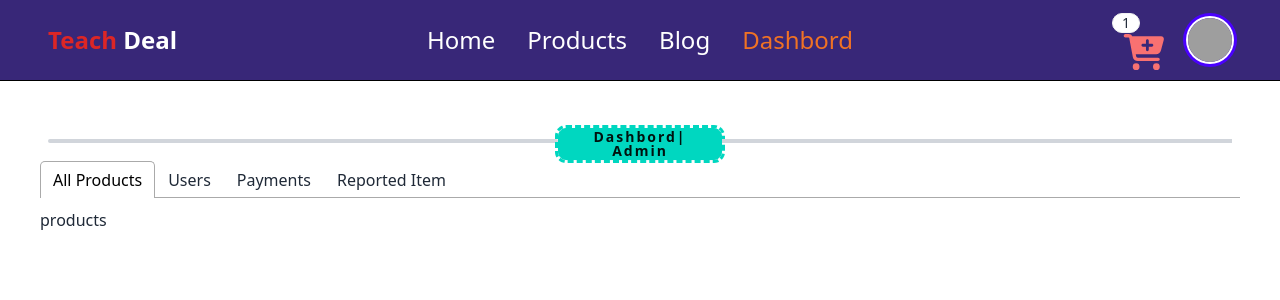
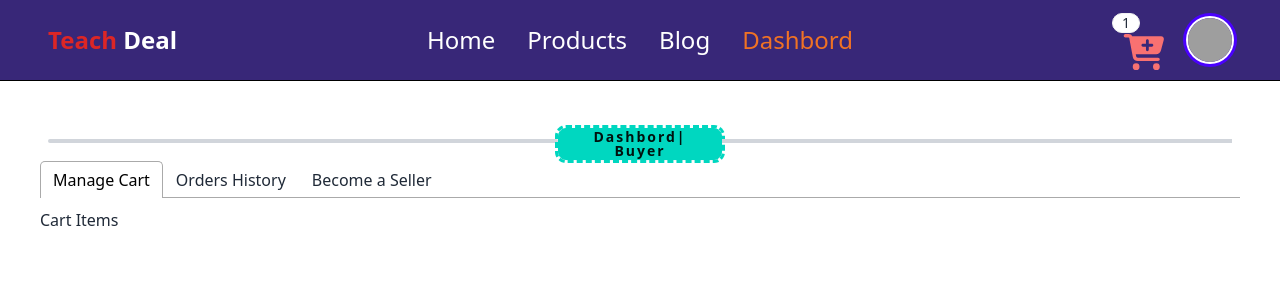
Before and after one commit to raihanuldev/Tech-Deal, a Next.js app: page /dashbord in a window 1280 px wide. Shown: the top 300 px of the page. Built offline with nearby package versions, Linux system fonts and the light colour scheme; grey boxes are pictures that could not be loaded.

Commit message:
buyer Dashbord

```diff
--- a/src/components/dashbord/BuyerDashbord.tsx
+++ b/src/components/dashbord/BuyerDashbord.tsx
@@ -1,4 +1,6 @@
 import React from "react";
+import { Tab, TabList, TabPanel, Tabs } from "react-tabs";
+import "react-tabs/style/react-tabs.css";
 
 const BuyerDashbord = () => {
   return (
@@ -12,7 +14,25 @@ const BuyerDashbord = () => {
         </label>
         <hr className="hr-tag border-gray-300 border-2 w-full" />
       </div>
-      <h1>this is Buyer Dashbord</h1>
+      <div className="mx-10">
+        <Tabs>
+          <TabList>
+            <Tab>Manage Cart</Tab>
+            <Tab>Orders History</Tab>
+            <Tab>Become a Seller</Tab>
+          </TabList>
+
+          <TabPanel>
+            <h2>Cart Items</h2>
+          </TabPanel>
+          <TabPanel>
+            <h2>Order History</h2>
+          </TabPanel>
+          <TabPanel>
+            <h2>Become a Seller</h2>
+          </TabPanel>
+        </Tabs>
+      </div>
     </div>
   );
 };
--- a/src/pages/dashbord/index.tsx
+++ b/src/pages/dashbord/index.tsx
@@ -6,7 +6,7 @@ import BuyerDashbord from "@/components/dashbord/BuyerDashbord";
 import AdminDashbord from "@/components/dashbord/AdminDashbord";
 
 const Dashbord: NextPage = () => {
-  const [userRole, setUserRole] = useState<userRole>("admin");
+  const [userRole, setUserRole] = useState<userRole>("buyer");
 
   if (userRole == "admin") {
     return <AdminDashbord />;
```
